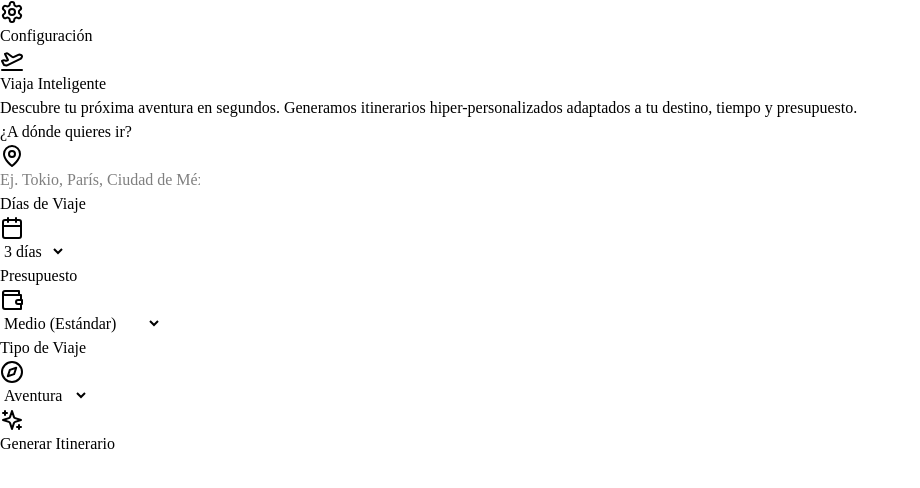
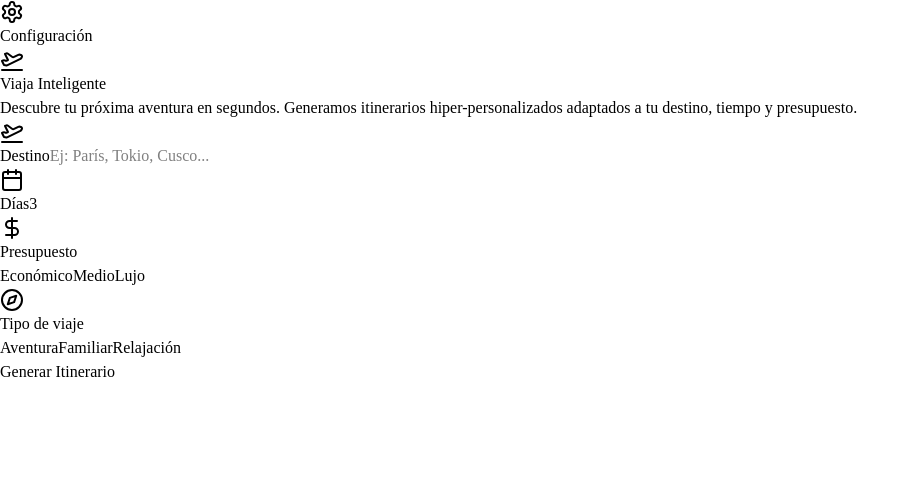
Before and after one commit to BGLogicSolutions/smart-travel-planner, a React (Vite) app: page / in a window 1280 px wide. Shown: the top 488 px of the page, without its empty margins (0-920 px from the left). Built offline with nearby package versions, Linux system fonts and the light colour scheme.

Commit message:
Update TravelForm.tsx

```diff
--- a/src/components/TravelForm.tsx
+++ b/src/components/TravelForm.tsx
@@ -1,6 +1,6 @@
-import { useState, FormEvent } from 'react';
-import { MapPin, Calendar, Wallet, Sparkles, Compass } from 'lucide-react';
-import { BudgetLevel, TravelRequest, TripType } from '../types';
+import { useState } from 'react';
+import { TravelRequest } from '../types';
+import { PlaneTakeoff, Calendar, DollarSign, Compass } from 'lucide-react';
 
 interface TravelFormProps {
   onSubmit: (request: TravelRequest) => void;
@@ -9,124 +9,100 @@ interface TravelFormProps {
 
 export function TravelForm({ onSubmit, isLoading }: TravelFormProps) {
   const [destination, setDestination] = useState('');
-  const [days, setDays] = useState(3);
-  const [budget, setBudget] = useState<BudgetLevel>('Medio');
-  const [tripType, setTripType] = useState<TripType>('Aventura');
+  const [days, setDays] = useState<number>(3);
+  const [budget, setBudget] = useState<'bajo' | 'medio' | 'alto'>('medio');
+  const [tripType, setTripType] = useState<'Aventura' | 'Familiar' | 'Relajación'>('Aventura');
 
-  const handleSubmit = (e: FormEvent) => {
+  const handleSubmit = (e: React.FormEvent) => {
     e.preventDefault();
     if (!destination.trim()) return;
     onSubmit({ destination: destination.trim(), days, budget, tripType });
   };
 
   return (
-    <form onSubmit={handleSubmit} className="bg-white/5 backdrop-blur-xl p-6 rounded-3xl shadow-sm border border-white/10 space-y-6 transition-colors duration-200">
-      <div className="space-y-2">
-        <label htmlFor="destination" className="block text-xs font-semibold text-slate-400 uppercase tracking-wider ml-1">
-          ¿A dónde quieres ir?
+    <form onSubmit={handleSubmit} className="bg-white/5 backdrop-blur-xl rounded-3xl p-8 shadow-2xl border border-white/10 space-y-6">
+      {/* Destination */}
+      <div>
+        <label className="flex items-center gap-2 text-sm font-medium text-slate-300 mb-2">
+          <PlaneTakeoff className="w-4 h-4" /> Destino
         </label>
-        <div className="relative">
-          <div className="absolute inset-y-0 left-0 pl-3 flex items-center pointer-events-none text-gray-400">
-            <MapPin className="h-5 w-5" />
-          </div>
         <input
-            id="destination"
           type="text"
-            required
           value={destination}
           onChange={(e) => setDestination(e.target.value)}
-            placeholder="Ej. Tokio, París, Ciudad de México..."
-            className="block w-full pl-10 pr-3 py-3 bg-white/10 border border-white/10 rounded-xl leading-5 text-white placeholder-slate-500 focus:outline-none focus:border-indigo-500/50 transition-colors sm:text-sm"
+          placeholder="Ej: París, Tokio, Cusco..."
+          className="w-full bg-white/5 border border-white/10 rounded-xl px-4 py-3 text-white placeholder-slate-500 focus:outline-none focus:ring-2 focus:ring-indigo-500"
+          required
         />
+      </div>
+
+      {/* Days */}
+      <div>
+        <label className="flex items-center gap-2 text-sm font-medium text-slate-300 mb-2">
+          <Calendar className="w-4 h-4" /> Días
+        </label>
+        <input
+          type="number"
+          min={1}
+          max={30}
+          value={days}
+          onChange={(e) => setDays(Math.max(1, parseInt(e.target.value) || 1))}
+          className="w-full bg-white/5 border border-white/10 rounded-xl px-4 py-3 text-white focus:outline-none focus:ring-2 focus:ring-indigo-500"
+        />
+      </div>
+
+      {/* Budget */}
+      <div>
+        <label className="flex items-center gap-2 text-sm font-medium text-slate-300 mb-2">
+          <DollarSign className="w-4 h-4" /> Presupuesto
+        </label>
+        <div className="flex gap-2">
+          {(['bajo', 'medio', 'alto'] as const).map((b) => (
+            <button
+              key={b}
+              type="button"
+              onClick={() => setBudget(b)}
+              className={`flex-1 py-2 rounded-xl text-sm font-medium transition-all ${
+                budget === b
+                  ? 'bg-indigo-500 text-white shadow-lg'
+                  : 'bg-white/5 text-slate-400 hover:bg-white/10'
+              }`}
+            >
+              {b === 'bajo' ? 'Económico' : b === 'medio' ? 'Medio' : 'Lujo'}
+            </button>
+          ))}
         </div>
       </div>
 
-      <div className="grid grid-cols-1 sm:grid-cols-2 lg:grid-cols-3 gap-6">
-        <div className="space-y-2">
-          <label htmlFor="days" className="block text-xs font-semibold text-slate-400 uppercase tracking-wider ml-1">
-            Días de Viaje
+      {/* Trip Type */}
+      <div>
+        <label className="flex items-center gap-2 text-sm font-medium text-slate-300 mb-2">
+          <Compass className="w-4 h-4" /> Tipo de viaje
         </label>
-          <div className="relative">
-            <div className="absolute inset-y-0 left-0 pl-3 flex items-center pointer-events-none text-gray-400">
-              <Calendar className="h-5 w-5" />
-            </div>
-            <select
-              id="days"
-              value={days}
-              onChange={(e) => setDays(Number(e.target.value))}
-              className="block w-full pl-10 pr-10 py-3 bg-white/10 border border-white/10 rounded-xl text-white focus:outline-none focus:border-indigo-500/50 appearance-none sm:text-sm"
+        <div className="flex gap-2">
+          {(['Aventura', 'Familiar', 'Relajación'] as const).map((t) => (
+            <button
+              key={t}
+              type="button"
+              onClick={() => setTripType(t)}
+              className={`flex-1 py-2 rounded-xl text-sm font-medium transition-all ${
+                tripType === t
+                  ? 'bg-cyan-500 text-white shadow-lg'
+                  : 'bg-white/5 text-slate-400 hover:bg-white/10'
+              }`}
             >
-              {Array.from({ length: 14 }, (_, i) => i + 1).map((d) => (
-                <option key={d} value={d} className="bg-slate-900">
-                  {d} {d === 1 ? 'día' : 'días'}
-                </option>
+              {t}
+            </button>
           ))}
-            </select>
-          </div>
-        </div>
-
-        <div className="space-y-2">
-          <label htmlFor="budget" className="block text-xs font-semibold text-slate-400 uppercase tracking-wider ml-1">
-            Presupuesto
-          </label>
-          <div className="relative">
-            <div className="absolute inset-y-0 left-0 pl-3 flex items-center pointer-events-none text-gray-400">
-              <Wallet className="h-5 w-5" />
-            </div>
-            <select
-              id="budget"
-              value={budget}
-              onChange={(e) => setBudget(e.target.value as BudgetLevel)}
-              className="block w-full pl-10 pr-10 py-3 bg-white/10 border border-white/10 rounded-xl text-white focus:outline-none focus:border-indigo-500/50 appearance-none sm:text-sm"
-            >
-              <option value="Bajo" className="bg-slate-900">Bajo (Económico)</option>
-              <option value="Medio" className="bg-slate-900">Medio (Estándar)</option>
-              <option value="Alto" className="bg-slate-900">Alto (Lujo/Exclusivo)</option>
-            </select>
-          </div>
-        </div>
-
-        <div className="space-y-2 sm:col-span-2 lg:col-span-1">
-          <label htmlFor="tripType" className="block text-xs font-semibold text-slate-400 uppercase tracking-wider ml-1">
-            Tipo de Viaje
-          </label>
-          <div className="relative">
-            <div className="absolute inset-y-0 left-0 pl-3 flex items-center pointer-events-none text-gray-400">
-              <Compass className="h-5 w-5" />
-            </div>
-            <select
-              id="tripType"
-              value={tripType}
-              onChange={(e) => setTripType(e.target.value as TripType)}
-              className="block w-full pl-10 pr-10 py-3 bg-white/10 border border-white/10 rounded-xl text-white focus:outline-none focus:border-indigo-500/50 appearance-none sm:text-sm"
-            >
-              <option value="Aventura" className="bg-slate-900">Aventura</option>
-              <option value="Familiar" className="bg-slate-900">Familiar</option>
-              <option value="Relajación" className="bg-slate-900">Relajación</option>
-            </select>
-          </div>
         </div>
       </div>
 
       <button
         type="submit"
-        disabled={isLoading || !destination.trim()}
-        className="w-full flex items-center justify-center py-4 px-4 text-sm font-bold text-white bg-indigo-500 hover:bg-indigo-400 border border-transparent rounded-2xl shadow-lg shadow-indigo-500/20 focus:outline-none disabled:opacity-50 disabled:cursor-not-allowed transition-all duration-200"
+        disabled={isLoading}
+        className="w-full py-3 rounded-xl font-bold text-white bg-indigo-500 hover:bg-indigo-400 disabled:opacity-50 transition-all shadow-lg shadow-indigo-500/20"
       >
-        {isLoading ? (
-          <span className="flex items-center">
-            <svg className="animate-spin -ml-1 mr-3 h-5 w-5 text-white" xmlns="http://www.w3.org/2000/svg" fill="none" viewBox="0 0 24 24">
-              <circle className="opacity-25" cx="12" cy="12" r="10" stroke="currentColor" strokeWidth="4"></circle>
-              <path className="opacity-75" fill="currentColor" d="M4 12a8 8 0 018-8V0C5.373 0 0 5.373 0 12h4zm2 5.291A7.962 7.962 0 014 12H0c0 3.042 1.135 5.824 3 7.938l3-2.647z"></path>
-            </svg>
-            Planificando Viaje...
-          </span>
-        ) : (
-          <span className="flex items-center gap-2 font-semibold">
-            <Sparkles className="h-5 w-5" />
-            Generar Itinerario
-          </span>
-        )}
+        {isLoading ? 'Generando...' : 'Generar Itinerario'}
       </button>
     </form>
   );
```
Lines whose indentation alone changed are shown as unchanged.
